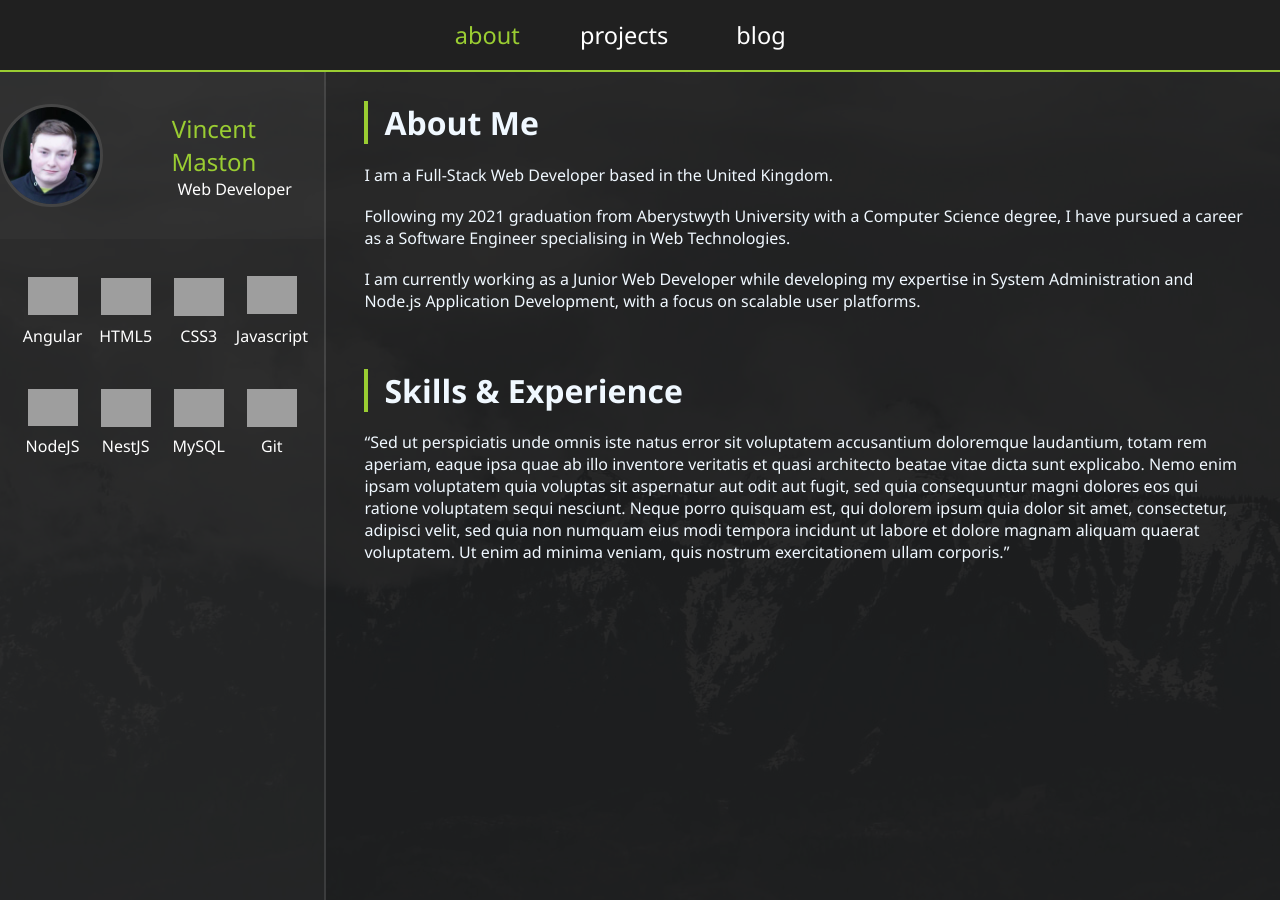
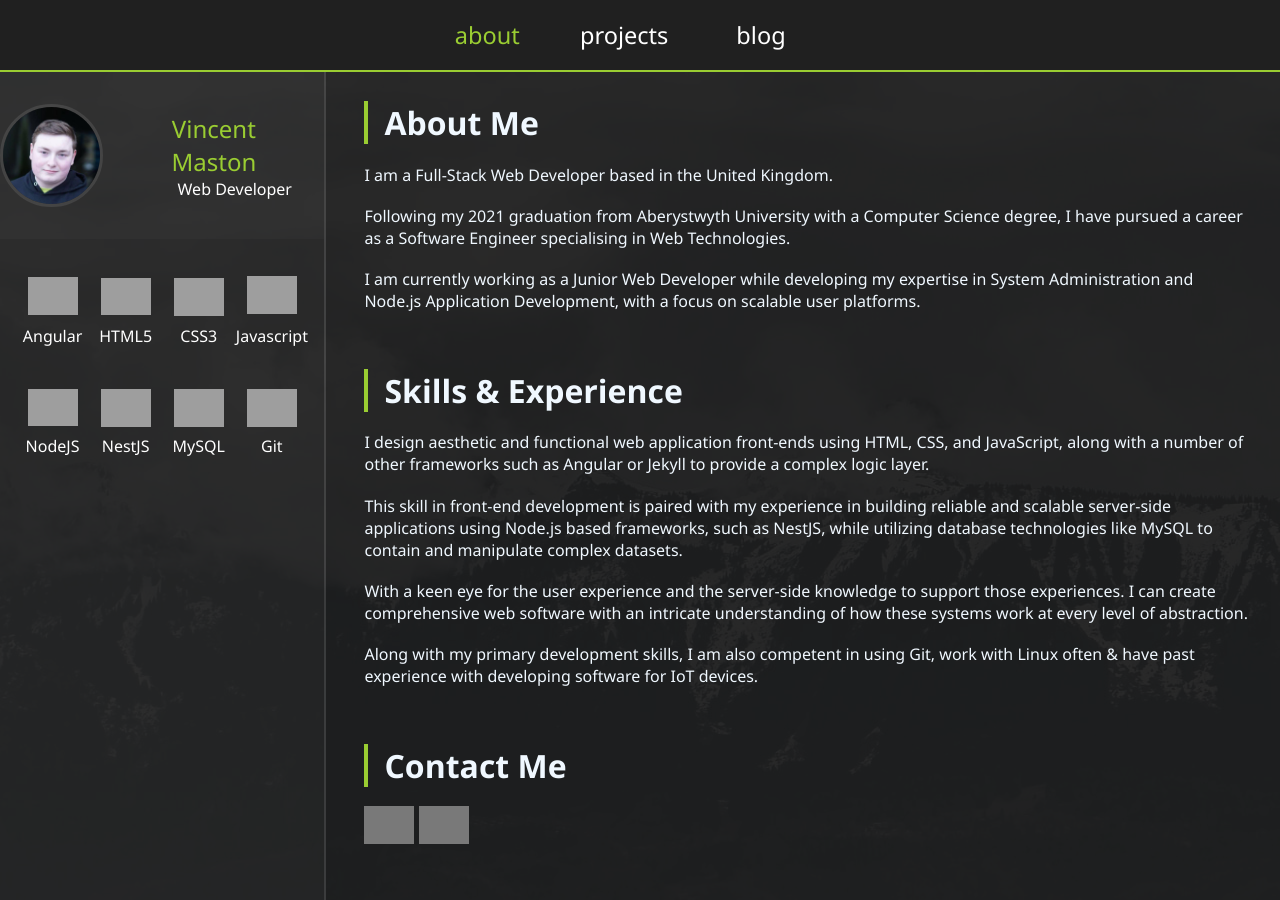
Before and after one commit to VMaston/vmaston.github.io, a Jekyll site: the page built from index.md, in a window 1280 px wide. Built offline with Jekyll 4.4.1, drawn with Linux system fonts in a browser that asks for light colours; grey boxes are pictures that could not be loaded.

Commit message:
main page additions

```diff
--- a/index.md
+++ b/index.md
@@ -21,7 +21,23 @@ Following my 2021 graduation from Aberystwyth University with a Computer Science
 
 I am currently working as a Junior Web Developer while developing my expertise in System Administration and Node.js Application Development, with a focus on scalable user platforms.
 
-<!-- <img
+<br>
+
+### Skills & Experience
+
+I design aesthetic and functional web application front-ends using HTML, CSS, and JavaScript, along with a number of other frameworks such as Angular or Jekyll to provide a complex logic layer.
+
+This skill in front-end development is paired with my experience in building reliable and scalable server-side applications using Node.js based frameworks, such as NestJS, while utilizing database technologies like MySQL to contain and manipulate complex datasets.
+
+With a keen eye for the user experience and the server-side knowledge to support those experiences. I can create comprehensive web software with an intricate understanding of how these systems work at every level of abstraction.
+
+Along with my primary development skills, I am also competent in using Git, work with Linux often & have past experience with developing software for IoT devices.
+
+<br>
+
+### Contact Me
+
+<img
   src="https://cdn.jsdelivr.net/gh/devicons/devicon/icons/linkedin/linkedin-plain.svg"
   width="50px"
   height="auto"
@@ -34,15 +50,4 @@ I am currently working as a Junior Web Developer while developing my expertise i
   height="auto"
   style="filter: invert(100%) sepia(100%) saturate(0%) hue-rotate(137deg) brightness(103%) contrast(101%)"
   alt="Github"
-/> -->
-
-<br>
-
-### Skills & Experience
-
-"Sed ut perspiciatis unde omnis iste natus error sit voluptatem accusantium doloremque laudantium, totam rem aperiam,
-eaque ipsa quae ab illo inventore veritatis et quasi architecto beatae vitae dicta sunt explicabo. Nemo enim ipsam
-voluptatem quia voluptas sit aspernatur aut odit aut fugit, sed quia consequuntur magni dolores eos qui ratione
-voluptatem sequi nesciunt. Neque porro quisquam est, qui dolorem ipsum quia dolor sit amet, consectetur, adipisci
-velit, sed quia non numquam eius modi tempora incidunt ut labore et dolore magnam aliquam quaerat voluptatem. Ut enim
-ad minima veniam, quis nostrum exercitationem ullam corporis."
+/>
```
